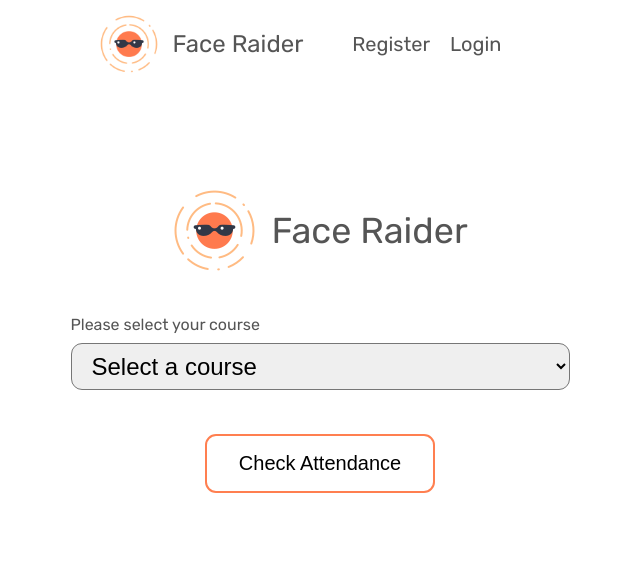
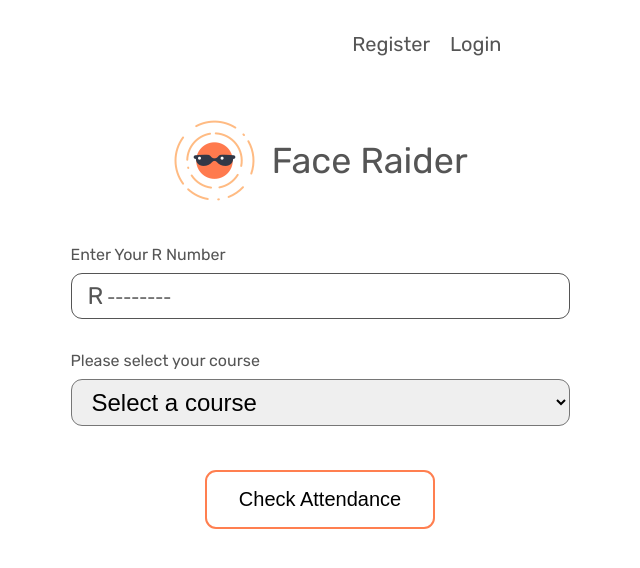
Before and after one commit to smmr-dn/face-raider, a React (Vite) app in the folder frontend/: page / in a window 1280 px wide. Shown: the top 568 px of the page, without its empty margins (320-960 px from the left). Built offline with nearby package versions, Linux system fonts and the light colour scheme; a web font is replaced by a local one.

Commit message:
adjust home page UI

```diff
--- a/frontend/src/components/home-page/AttendanceHome.jsx
+++ b/frontend/src/components/home-page/AttendanceHome.jsx
@@ -14,12 +14,24 @@ const AttendanceHome = () => {
   const routeChange = () => {
     let path = "/scan-options";
     navigate(path);
-};
+  };
   return (
     <div className="home-container">
       <div className="face-raider app-logo">
         <img src={logo} />
         <p className="app-name-main">Face Raider</p>
+      </div>
+      <div className="scan-options">
+        <label for="R-number">Enter Your R Number</label>
+        <div className="R-number-container">
+          <p className="R">R</p>
+          <input
+            id="R-number"
+            type="text"
+            placeholder="--------"
+            required
+          ></input>
+        </div>
       </div>
       <div className="course-list">
         <label for="select-course">Please select your course</label>
--- a/frontend/src/components/home-page/HomePage.css
+++ b/frontend/src/components/home-page/HomePage.css
@@ -50,7 +50,7 @@
   gap: 2rem;
   font-size: 2rem;
   background-color: transparent;
-  border:none;
+  border: none;
   cursor: pointer;
 }
 .auth-item {
@@ -83,7 +83,7 @@
   font-size: 2.4rem;
 }
 .face-raider {
-  margin-top: 10rem;
+  margin-top: 3rem;
   margin-bottom: 3rem;
 }
 .btn {
@@ -105,6 +105,7 @@
 .course-list {
   margin-bottom: 3rem;
 }
+
 label {
   margin-bottom: 1rem;
   display: block;
@@ -123,17 +124,17 @@ label {
 /*------------ScanOptions--------------*/
 /*-------------------------------------*/
 .scan-options {
-  margin-top: 5rem;
   margin-bottom: 2rem;
 }
 .R-number-container {
   display: flex;
   align-items: center;
-  justify-content: space-between;
+  justify-content: flex-start;
   gap: 4px;
   padding: 0.8rem 1.6rem;
   border-radius: 11px;
-  border: 2px solid #555;
+  border: 1px solid #555;
+  width: 46.5rem;
 }
 .R {
   font-size: 2.4rem;
--- a/frontend/src/components/home-page/NavBar.jsx
+++ b/frontend/src/components/home-page/NavBar.jsx
@@ -2,27 +2,35 @@ import React, { useState } from "react";
 import "./HomePage.css";
 import logo from "../../assets/logo-icon.png";
 import { Link } from "react-router-dom";
+import { useLocation } from "react-router-dom";
 import axios from "axios";
 
 const NavBar = () => {
-
   const userEmail = localStorage.getItem("email");
-  const query = {"email": userEmail};
+  const query = { email: userEmail };
 
   const userData = () => {
     axios.get("http://localhost:5000/getUser", userEmail);
-  }
+  };
 
   const logOut = () => {
-    axios.post("http://localhost:5000/logout").then((response) =>{
+    axios.post("http://localhost:5000/logout").then((response) => {
       localStorage.removeItem("email");
       window.location.reload(false);
     });
-  }
+  };
+
+  const location = useLocation().pathname;
 
   return (
     <div className="navbar">
-      <Link className="auth-item" to="/">
+      <Link
+        style={{
+          visibility: location === "/" ? "hidden" : "visible",
+        }}
+        className="auth-item"
+        to="/"
+      >
         <div className="app-logo">
           <img className="logo-nav" src={logo} />
           <p className="app-name-nav">Face Raider</p>
@@ -30,16 +38,34 @@ const NavBar = () => {
       </Link>
       <ul className="auth">
         <li>
-          {!userEmail && <Link className="auth-item" to="/signup"> Register</Link>}
+          {!userEmail && (
+            <Link className="auth-item" to="/signup">
+              {" "}
+              Register
+            </Link>
+          )}
         </li>
         <li>
-          {!userEmail && <Link className="auth-item" to="/login"> Login</Link>}
+          {!userEmail && (
+            <Link className="auth-item" to="/login">
+              {" "}
+              Login
+            </Link>
+          )}
         </li>
         <li>
-          {userEmail && <Link className="auth-item" to="/account">Account</Link>}
+          {userEmail && (
+            <Link className="auth-item" to="/account">
+              Account
+            </Link>
+          )}
         </li>
         <li>
-          {userEmail && <button className="auth" onClick={logOut}>Logout</button>}
+          {userEmail && (
+            <button className="auth" onClick={logOut}>
+              Logout
+            </button>
+          )}
         </li>
       </ul>
     </div>
--- a/frontend/src/components/home-page/ScanOptions.jsx
+++ b/frontend/src/components/home-page/ScanOptions.jsx
@@ -4,18 +4,6 @@ import "./HomePage.css";
 const ScanOptions = () => {
   return (
     <div className="home-container">
-      <div className="scan-options">
-        <label for="R-number">Enter Your R Number</label>
-        <div className="R-number-container">
-          <p className="R">R</p>
-          <input
-            id="R-number"
-            type="text"
-            placeholder="--------"
-            required
-          ></input>
-        </div>
-      </div>
       <div className="scan-option-btn-container">
         <button className=" btn btn-full ">Scan Your Face</button>
         <button className="btn btn-outline">Scan Barcode</button>
```
